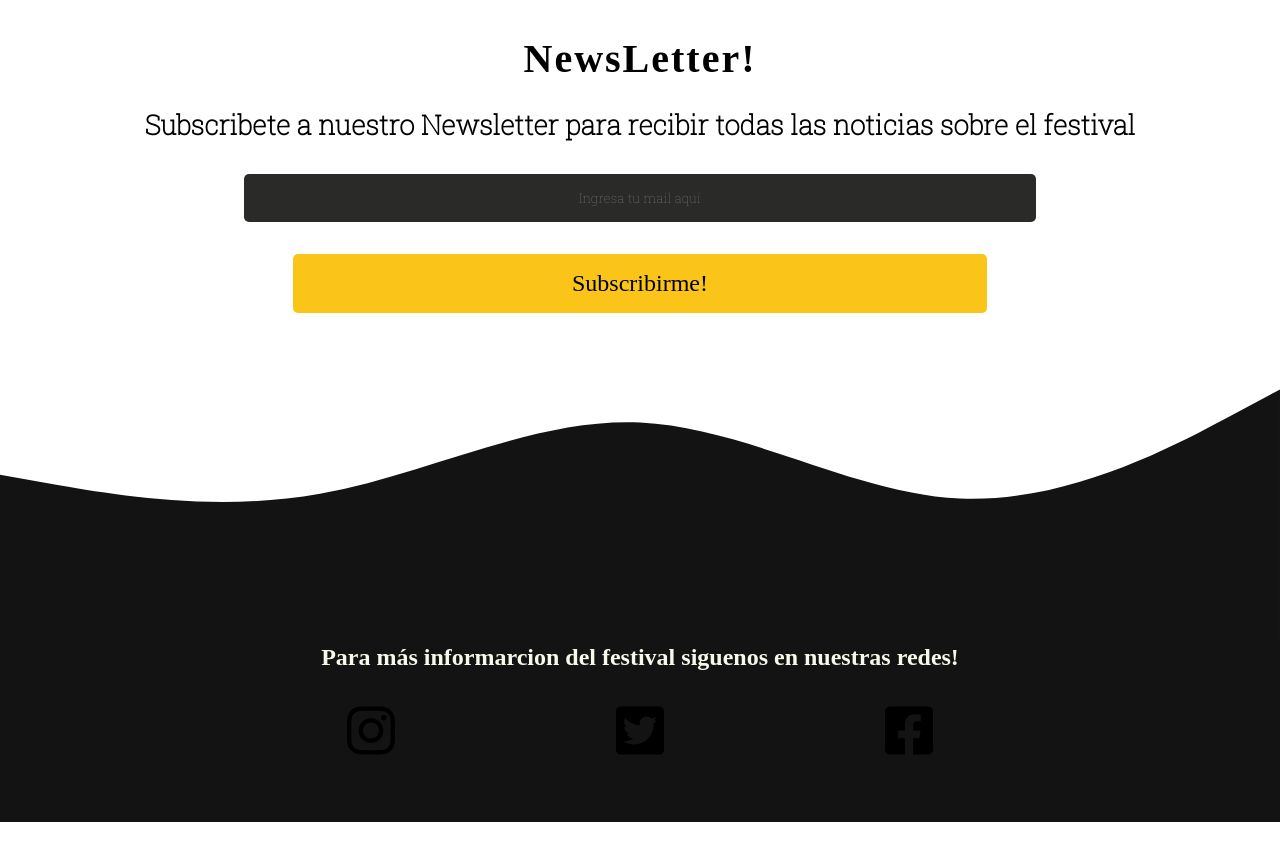
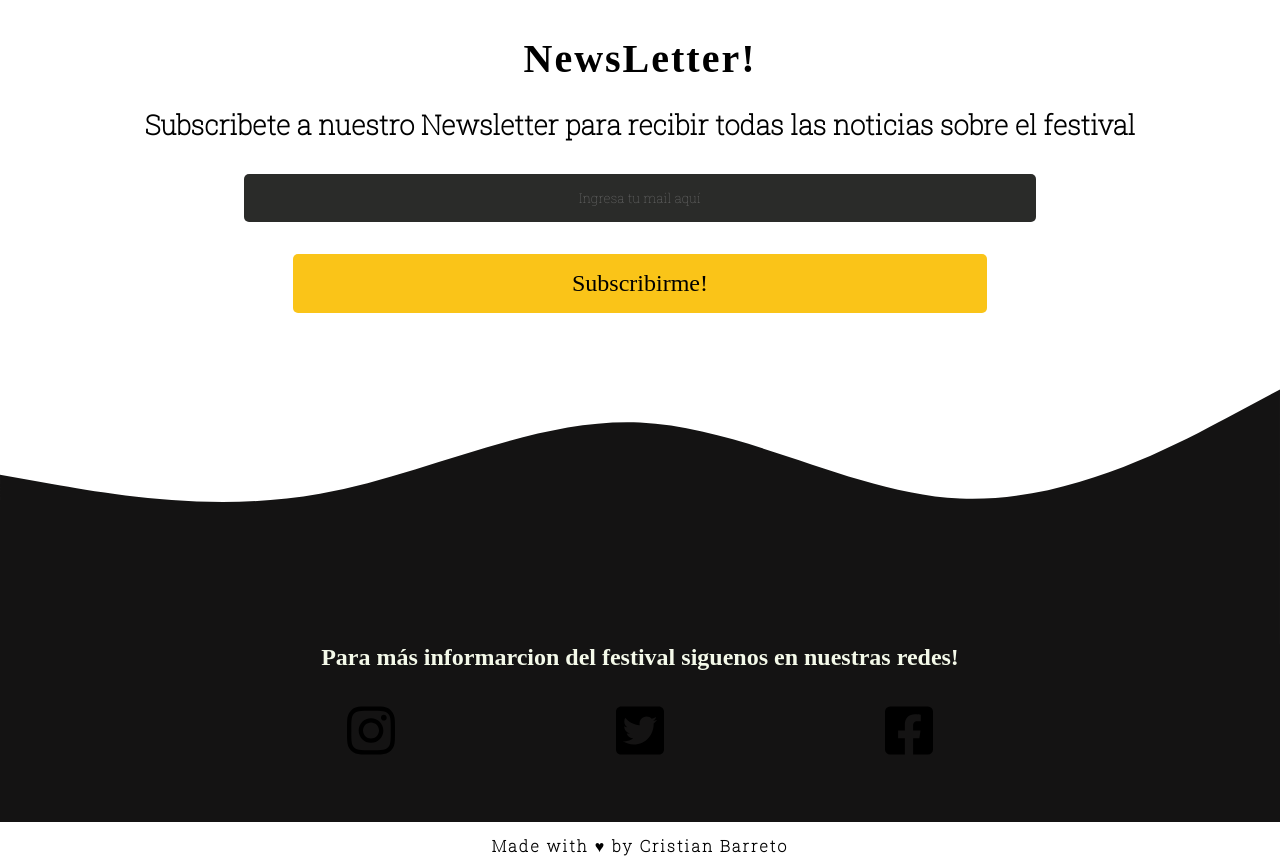
Before and after one commit to CristianBarretoDev/integrador-final, a plain HTML site: page index.html in a window 1280 px wide. Shown: the part 3945-4809 px from the top of the page. Before the commit the page ends 4772 px from the top, so only its background shows below. Drawn offline with Linux system fonts and the light colour scheme; a web font is replaced by a local one.

Commit message:
dieciseis commit

```diff
--- a/index.html
+++ b/index.html
@@ -193,7 +193,7 @@
         </path>
     </svg>
 
-    <footer class="main-footer">
+    <section class="main-footer">
         <div class="footer-container">
             <h2 class="footer-title">
                 Para más informarcion del festival siguenos en nuestras redes!
@@ -204,6 +204,14 @@
                 <img src="/componentes/facebook-square-brands.svg" alt="facebook" class="facebook-logo social-logo">
             </div>
         </div>
+    </section>
+
+    <footer class="main-footer2">
+        <div class="main-footer-container">
+            <p class="main-footer-txt">
+                Made with ♥ by Cristian Barreto
+            </p>
+        </div>
     </footer>
 
 </body>
--- a/style/style.scss
+++ b/style/style.scss
@@ -242,6 +242,25 @@ $mainColorNav: #171717;
 
             .social-logo {
                 width: 3rem;
+                color: white;
             }
         }
 }
+
+.main-footer2 {
+    display: flex;
+    justify-content: center;
+    align-items: center;
+    flex-flow: row wrap;
+
+        .main-footer-container {
+            height: 5%;
+
+                .main-footer-txt {
+                    font-family: $fontMainText;
+                    font-weight: bold;
+                    letter-spacing: 2px;
+                    padding: .5rem;
+                }
+        }
+}
```
Also changed, not shown: style/style.css, 1 other file.
